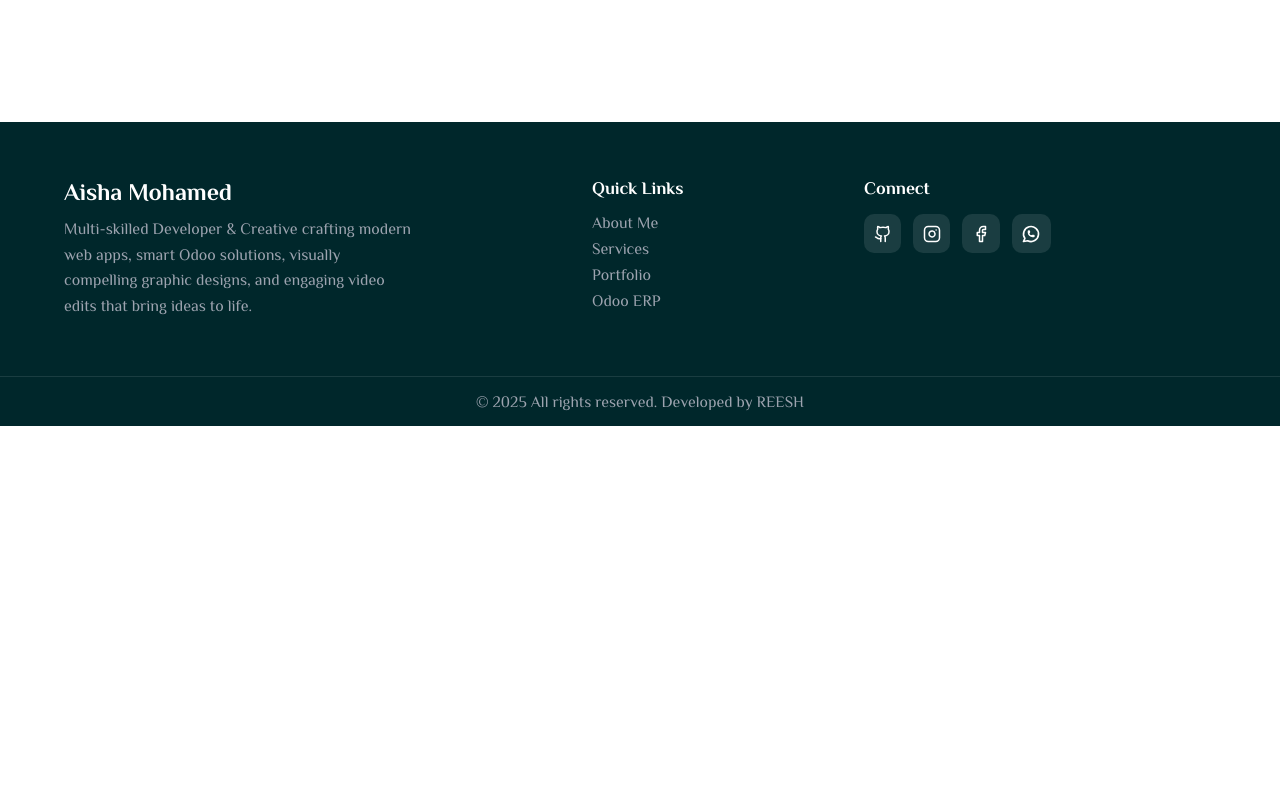
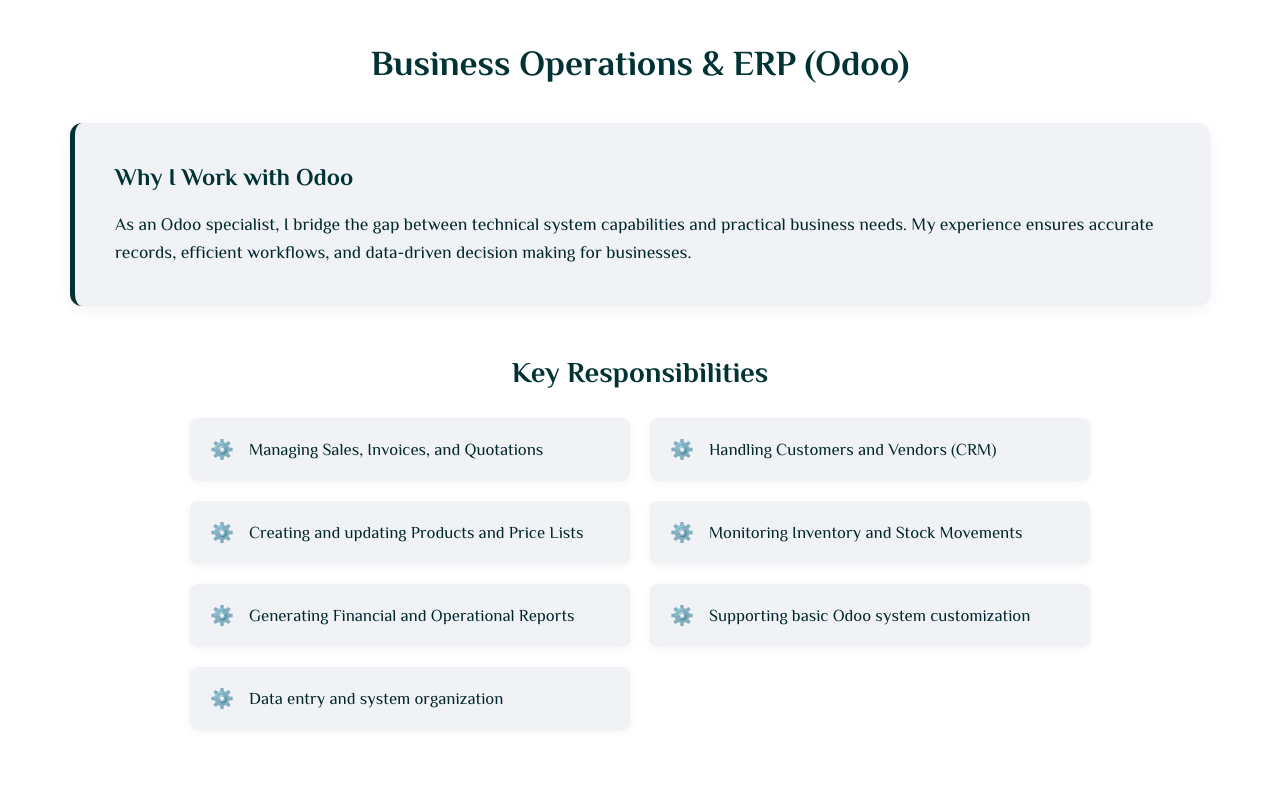
Before and after one commit to aishamoha7/aishamoha, a Next.js app: page /portfolio in a window 1280 px wide. Shown: the part 1140-1940 px from the top of the page. Before the commit the page ends 1566 px from the top, so only its background shows below. Built offline with nearby package versions, Linux system fonts and the light colour scheme.

Commit message:
Merge Odoo ERP page into Portfolio page and remove standalone Odoo page

```diff
--- a/app/odoo/odoo.module.css
+++ /dev/null
@@ -1,77 +0,0 @@
-.container {
-    padding: 130px 30px;
-}
-
-.title {
-    font-size: 2.5rem;
-    color: var(--primary);
-    text-align: center;
-    margin-bottom: 10px;
-}
-
-.subtitle {
-    text-align: center;
-    margin-bottom: 50px;
-    opacity: 0.8;
-}
-
-.highlightSection {
-    background-color: var(--card-bg);
-    padding: 40px;
-    border-radius: 12px;
-    margin-bottom: 50px;
-    border-left: 5px solid var(--primary);
-}
-
-.introContent h2 {
-    color: var(--primary);
-    margin-bottom: 20px;
-}
-
-.introContent p {
-    font-size: 1.1rem;
-    line-height: 1.6;
-}
-
-.tasksContainer {
-    max-width: 800px;
-    margin: 0 auto;
-}
-
-.tasksContainer h2 {
-    font-size: 2rem;
-    margin-bottom: 30px;
-    color: var(--primary);
-    text-align: center;
-}
-
-.taskList {
-    list-style: none;
-    display: grid;
-    gap: 20px;
-}
-
-.taskItem {
-    display: flex;
-    align-items: center;
-    gap: 15px;
-    background-color: var(--card-bg);
-    padding: 20px;
-    border-radius: 8px;
-    transition: transform 0.2s;
-    font-size: 1.05rem;
-}
-
-.taskItem:hover {
-    transform: translateX(10px);
-    background-color: rgba(0, 0, 0, 0.05);
-    /* slightly darker hover */
-}
-
-[data-theme='dark'] .taskItem:hover {
-    background-color: rgba(255, 255, 255, 0.05);
-}
-
-.icon {
-    font-size: 1.2rem;
-}
--- a/app/portfolio/page.js
+++ b/app/portfolio/page.js
@@ -53,6 +53,16 @@
     }
 ];
 
+const erpTasks = [
+    "Managing Sales, Invoices, and Quotations",
+    "Handling Customers and Vendors (CRM)",
+    "Creating and updating Products and Price Lists",
+    "Monitoring Inventory and Stock Movements",
+    "Generating Financial and Operational Reports",
+    "Supporting basic Odoo system customization",
+    "Data entry and system organization"
+];
+
 export default function Portfolio() {
     return (
         <div className={`container ${styles.container}`}>
@@ -84,6 +94,34 @@
                     </ScrollAnimation>
                 ))}
             </div>
+
+            {/* Transferred Odoo ERP Content */}
+            <div className={styles.erpSection}>
+                <ScrollAnimation>
+                    <h2 className={styles.erpTitle}>Business Operations & ERP (Odoo)</h2>
+                    <div className={styles.highlightSection}>
+                        <div className={styles.introContent}>
+                            <h2>Why I Work with Odoo</h2>
+                            <p>
+                                As an Odoo specialist, I bridge the gap between technical system capabilities and practical business needs.
+                                My experience ensures accurate records, efficient workflows, and data-driven decision making for businesses.
+                            </p>
+                        </div>
+                    </div>
+                </ScrollAnimation>
+
+                <ScrollAnimation className={styles.tasksContainer} delay={0.2}>
+                    <h2 className={styles.erpTitle}>Key Responsibilities</h2>
+                    <ul className={styles.taskList}>
+                        {erpTasks.map((task, index) => (
+                            <li key={index} className={styles.taskItem}>
+                                <span className={styles.icon}>⚙️</span>
+                                {task}
+                            </li>
+                        ))}
+                    </ul>
+                </ScrollAnimation>
+            </div>
         </div>
     );
 }
--- a/app/portfolio/portfolio.module.css
+++ b/app/portfolio/portfolio.module.css
@@ -122,6 +122,86 @@
     border-radius: 4px;
 }
 
-[data-theme='dark'] .tag {
-    background-color: rgba(255, 255, 255, 0.1);
+
+/* ERP Section Styles (Transferred from Odoo) */
+.erpSection {
+    margin-top: 80px;
+    padding-top: 50px;
+    border-top: 1px solid rgba(0, 0, 0, 0.1);
 }
+
+[data-theme='dark'] .erpSection {
+    border-top: 1px solid rgba(255, 255, 255, 0.1);
+}
+
+.erpTitle {
+    font-size: 2.2rem;
+    color: var(--primary);
+    text-align: center;
+    margin-bottom: 40px;
+}
+
+.highlightSection {
+    background-color: var(--card-bg);
+    padding: 40px;
+    border-radius: 12px;
+    margin-bottom: 50px;
+    border-left: 5px solid var(--primary);
+    box-shadow: 0 4px 15px rgba(0, 0, 0, 0.05);
+}
+
+.introContent h2 {
+    color: var(--primary);
+    margin-bottom: 20px;
+}
+
+.introContent p {
+    font-size: 1.1rem;
+    line-height: 1.6;
+}
+
+.tasksContainer {
+    max-width: 900px;
+    margin: 0 auto;
+}
+
+.tasksContainer h2 {
+    font-size: 1.8rem;
+    margin-bottom: 30px;
+    color: var(--primary);
+    text-align: center;
+}
+
+.taskList {
+    list-style: none;
+    display: grid;
+    grid-template-columns: repeat(auto-fit, minmax(350px, 1fr));
+    gap: 20px;
+    padding: 0;
+}
+
+.taskItem {
+    display: flex;
+    align-items: center;
+    gap: 15px;
+    background-color: var(--card-bg);
+    padding: 20px;
+    border-radius: 8px;
+    transition: all 0.3s ease;
+    font-size: 1.05rem;
+    box-shadow: 0 2px 8px rgba(0, 0, 0, 0.05);
+}
+
+.taskItem:hover {
+    transform: translateX(10px);
+    background-color: rgba(0, 0, 0, 0.02);
+    border-left: 3px solid var(--primary);
+}
+
+[data-theme='dark'] .taskItem:hover {
+    background-color: rgba(255, 255, 255, 0.05);
+}
+
+.icon {
+    font-size: 1.2rem;
+}
--- a/components/Header.js
+++ b/components/Header.js
@@ -33,7 +33,6 @@
                     <Link href="/about" className={`${styles.link} ${pathname === '/about' ? styles.active : ''}`}>About</Link>
                     <Link href="/services" className={`${styles.link} ${pathname === '/services' ? styles.active : ''}`}>Services</Link>
                     <Link href="/portfolio" className={`${styles.link} ${pathname === '/portfolio' ? styles.active : ''}`}>Portfolio</Link>
-                    <Link href="/odoo" className={`${styles.link} ${pathname === '/odoo' ? styles.active : ''}`}>Odoo ERP</Link>
                     <Link href="/contact" className={`${styles.link} ${pathname === '/contact' ? styles.active : ''}`}>Contact</Link>
                 </nav>
                 <div className={styles.actions}>
```
Also changed, not shown: app/odoo/page.js (deleted, +0 -45 lines).
